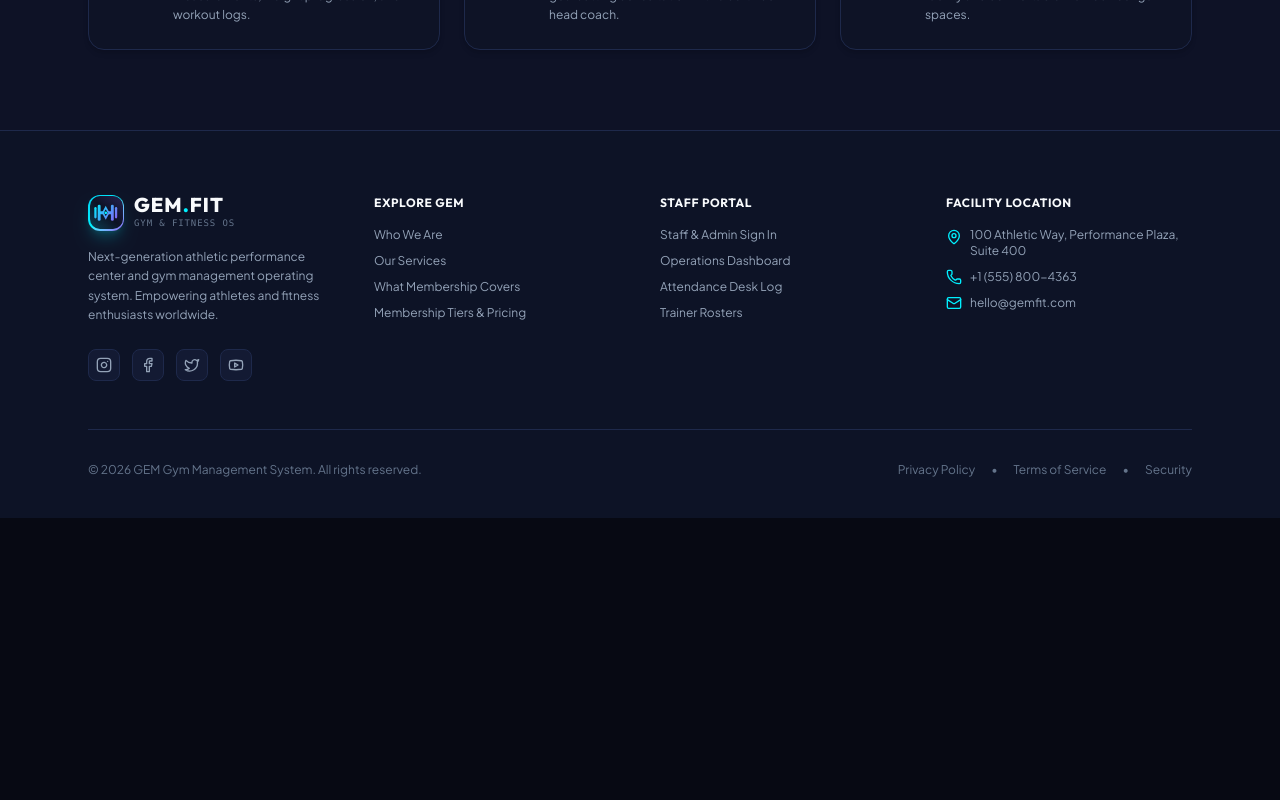
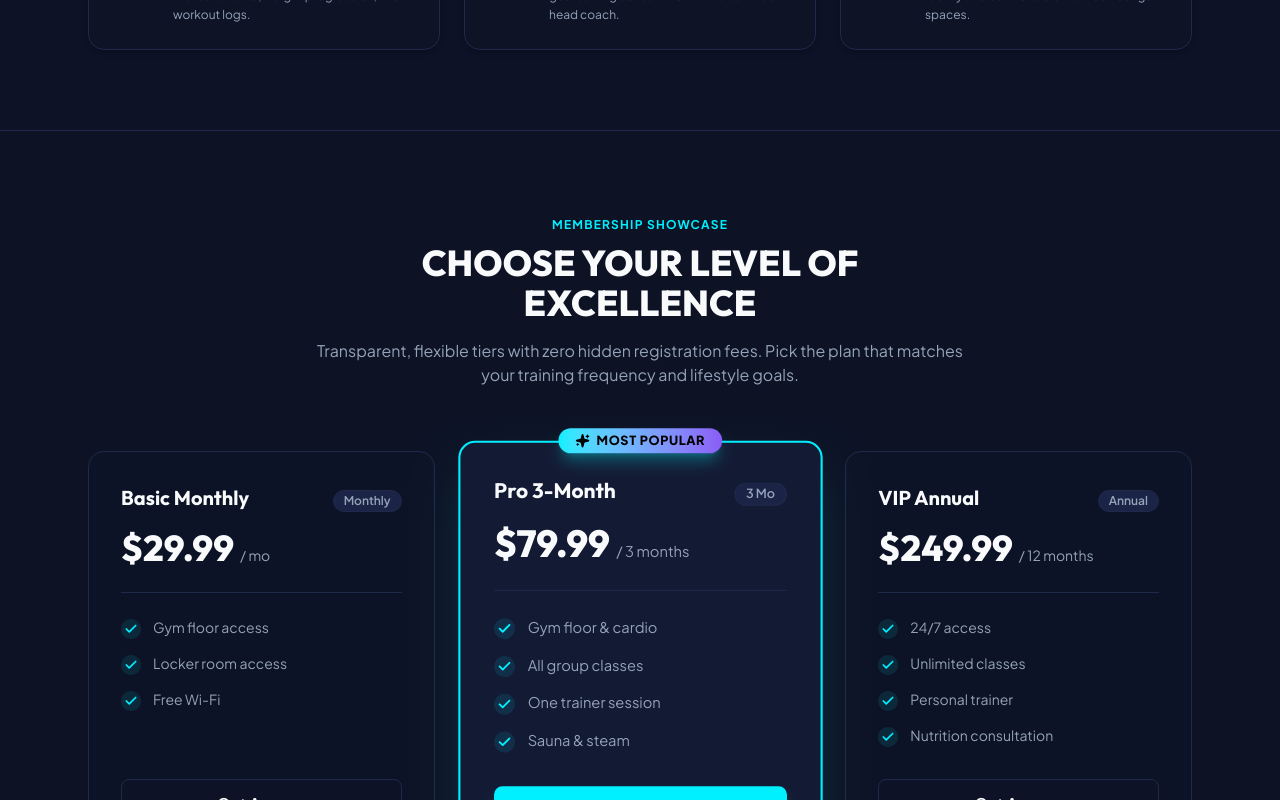
Before and after one commit to nadaashraf25003/Fitness, a React (Vite) app: page / in a window 1280 px wide. Shown: the part 3140-3940 px from the top of the page. Before the commit the page ends 3658 px from the top, so only its background shows below. Built offline with nearby package versions, Linux system fonts and the light colour scheme; no server answers.

Commit message:
Update LandingPage.tsx

```diff
--- a/src/Views/public/LandingPage.tsx
+++ b/src/Views/public/LandingPage.tsx
@@ -1,13 +1,52 @@
-import React from 'react';
+import React, { useState } from 'react';
 import { AboutSection } from '../../Components/public/AboutSection';
 import { Footer } from '../../Components/public/Footer';
 import { HeroSection } from '../../Components/public/HeroSection';
 import { MembershipPerksSection } from '../../Components/public/MembershipPerksSection';
+import { PricingSection } from '../../Components/public/PricingSection';
 import { ServicesSection } from '../../Components/public/ServicesSection';
+import { SubscriptionRequestModal } from '../../Components/public/SubscriptionRequestModal';
+import { Plan } from '../../types/subscription.types';
+
+const membershipPlans: Plan[] = [
+  {
+    id: 'plan-basic',
+    name: 'Basic Monthly',
+    price: 29.99,
+    durationMonths: 1,
+    features: ['Gym floor access', 'Locker room access', 'Free Wi-Fi'],
+    isActive: true,
+  },
+  {
+    id: 'plan-pro',
+    name: 'Pro 3-Month',
+    price: 79.99,
+    durationMonths: 3,
+    features: ['Gym floor & cardio', 'All group classes', 'One trainer session', 'Sauna & steam'],
+    isPopular: true,
+    isActive: true,
+  },
+  {
+    id: 'plan-vip',
+    name: 'VIP Annual',
+    price: 249.99,
+    durationMonths: 12,
+    features: ['24/7 access', 'Unlimited classes', 'Personal trainer', 'Nutrition consultation'],
+    isActive: true,
+  },
+];
 
 export const LandingPage: React.FC = () => {
+  const [selectedPlan, setSelectedPlan] = useState<Plan | null>(null);
+  const [isRequestOpen, setIsRequestOpen] = useState(false);
+
   const scrollToPricing = () => {
     document.getElementById('pricing')?.scrollIntoView({ behavior: 'smooth' });
+  };
+
+  const handleSelectPlan = (plan: Plan) => {
+    setSelectedPlan(plan);
+    setIsRequestOpen(true);
   };
 
   return (
@@ -16,7 +55,13 @@ export const LandingPage: React.FC = () => {
       <AboutSection />
       <ServicesSection />
       <MembershipPerksSection />
+      <PricingSection plans={membershipPlans} onSelectPlan={handleSelectPlan} />
       <Footer />
+      <SubscriptionRequestModal
+        isOpen={isRequestOpen}
+        onClose={() => setIsRequestOpen(false)}
+        selectedPlan={selectedPlan}
+      />
     </main>
   );
 };
```
